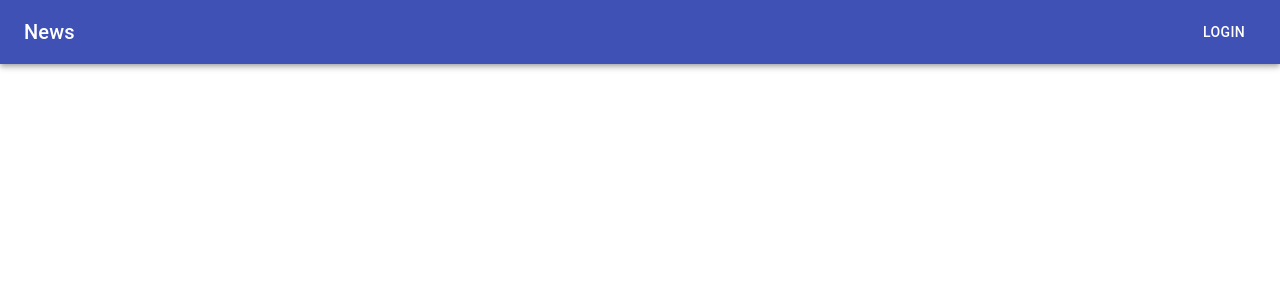
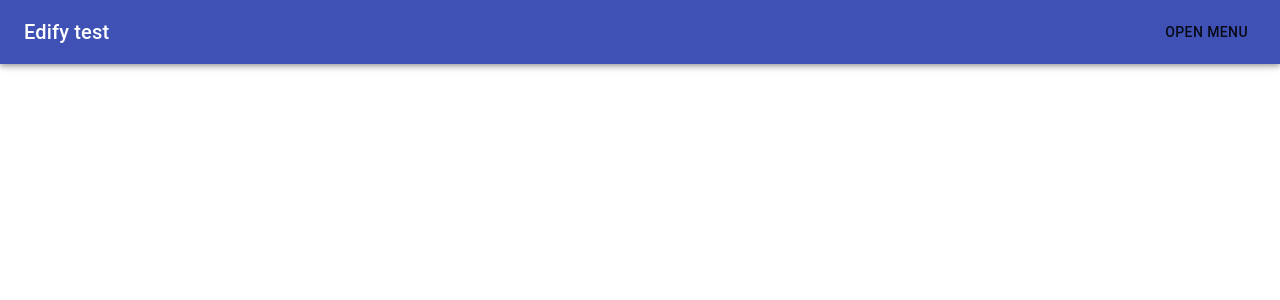
Before and after one commit to datOneperson/edify-test, a React (Create React App) app: page / in a window 1280 px wide. Shown: the top 300 px of the page. Built offline with nearby package versions, Linux system fonts and the light colour scheme.

Commit message:
Update delay menu component

```diff
--- a/src/App.tsx
+++ b/src/App.tsx
@@ -4,6 +4,7 @@ import AppBar from '@material-ui/core/AppBar';
 import Toolbar from '@material-ui/core/Toolbar';
 import Typography from '@material-ui/core/Typography';
 import Button from '@material-ui/core/Button';
+import DelayMenu from './components/DelayMenu/DelayMenu';
 
 const useStyles = makeStyles((theme) => ({
   root: {
@@ -27,9 +28,11 @@ function App() {
       <AppBar position="static">
         <Toolbar>
           <Typography variant="h6" className={classes.title}>
-            News
+            Edify test
           </Typography>
-          <Button color="inherit">Login</Button>
+          <DelayMenu delay={delay} updateDelay={(delay: 0 | 1 | 2) => {
+            setDelay(delay)
+          }} />
         </Toolbar>
       </AppBar>
     </div>
--- a/src/components/DelayMenu/DelayMenu.tsx
+++ b/src/components/DelayMenu/DelayMenu.tsx
@@ -1,20 +1,17 @@
-import React from 'react';
+import React, {useState} from 'react';
 import Button from '@material-ui/core/Button';
 import Menu from '@material-ui/core/Menu';
 import MenuItem from '@material-ui/core/MenuItem';
-import Fade from '@material-ui/core/Fade';
 
 interface DelayMenuProps {
     delay: 0 | 1 | 2
-    updateDelay: () => {}
+    updateDelay: (delay: 0 | 1 | 2) => void
 }
 
 export default ({delay, updateDelay}: DelayMenuProps) => {
-    const [anchorEl, setAnchorEl] = React.useState(null);
-    const open = Boolean(anchorEl);
+    const [anchorEl, setAnchorEl] = useState<EventTarget & Element | null>(null);
 
-    const handleClick = (event: any) => {
-        debugger;
+    const handleClick = (event: React.MouseEvent) => {
       setAnchorEl(event.currentTarget);
     };
 
```
